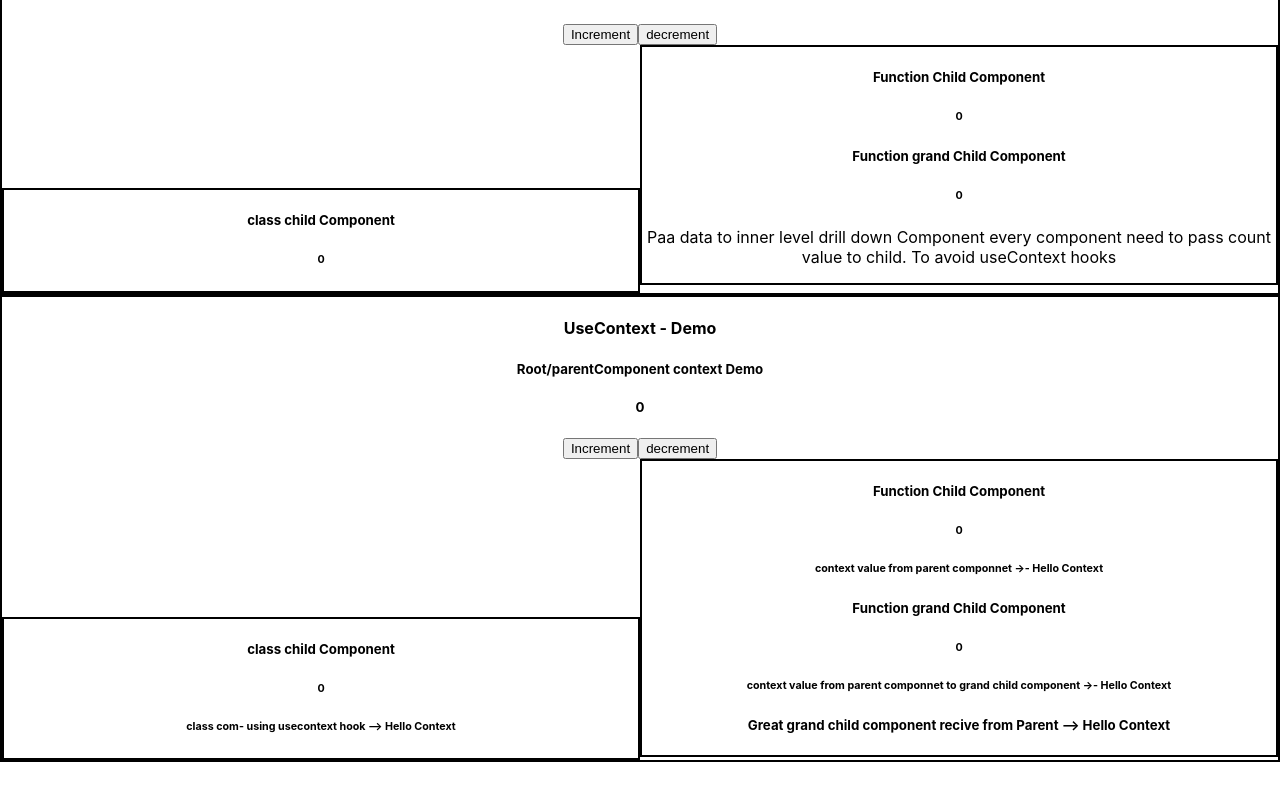
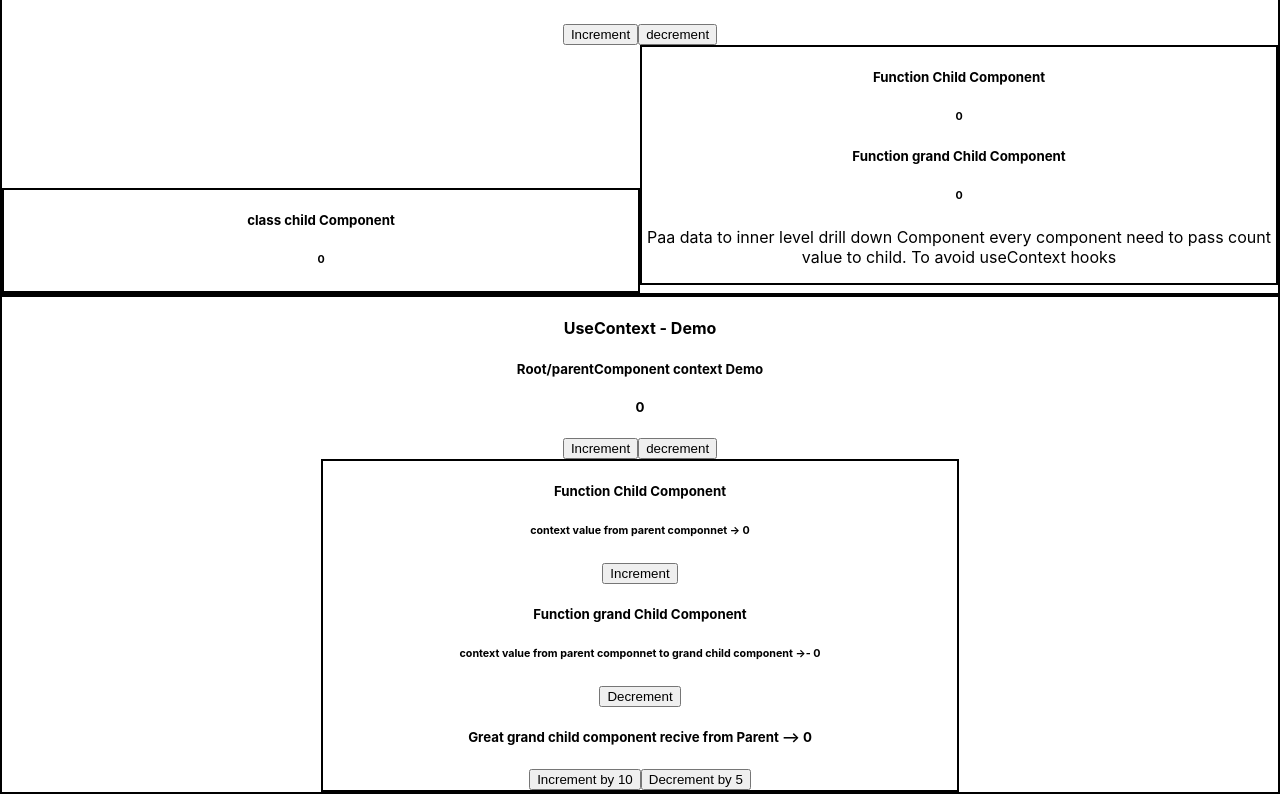
Before and after one commit to gnganapath/DipeshMalvia_YT_UI, a React (Create React App) app in the folder react-hooks/: page / in a window 1280 px wide. Shown: the part 1212-2006 px from the top of the page. Before the commit the page ends 1974 px from the top, so only its background shows below. Built offline with nearby package versions, Linux system fonts and the light colour scheme.

Commit message:
useContextHook - full code top -> bottom , anywhere to top

```diff
--- a/react-hooks/src/hooks-components/useContextHook/FComponentChild.js
+++ b/react-hooks/src/hooks-components/useContextHook/FComponentChild.js
@@ -2,27 +2,27 @@ import React, { useContext } from 'react';
 import { FComponentGreatGrandChild } from './FComponentgreatGrandChild';
 import { CounterContext } from './createContext/counterContext';
 
-export const FComponentChild = ({counter}) =>{
-const value = useContext(CounterContext);
+export const FComponentChild = () =>{
+const {counter, setCounter} = useContext(CounterContext);
 return (
      <div className="border">
         <h5> Function Child Component </h5>
-        <h6>{counter }</h6>
-        <h6> context value from parent componnet ->- { value } </h6>
-        <FChild counter = {counter} />
+        <h6>context value from parent componnet -> {counter }</h6>
+        <button onClick= { ()=> setCounter(counter +1)}>Increment</button>
+        <FChild />
     </div>
 )
 
 }
 
-const FChild = ( {counter }) =>{
-    const value = useContext(CounterContext);
+const FChild = () =>{
+    const {counter, setCounter} = useContext(CounterContext);
     return (
         <>
             <span className="border1">
                 <h5> Function grand Child Component </h5>
-                <h6>{counter }</h6>
-                <h6> context value from parent componnet to grand child component ->- { value } </h6>
+                <h6> context value from parent componnet to grand child component ->- { counter } </h6>
+                 <button onClick= { ()=> setCounter(counter -1)}>Decrement</button>
             </span>
             <FComponentGreatGrandChild />
         </>
--- a/react-hooks/src/hooks-components/useContextHook/FComponentgreatGrandChild.js
+++ b/react-hooks/src/hooks-components/useContextHook/FComponentgreatGrandChild.js
@@ -3,13 +3,13 @@ import { CounterContext } from './createContext/counterContext';
 
 export const FComponentGreatGrandChild = () =>{
 
-    const value = useContext(CounterContext);
+    const {counter, setCounter} = useContext(CounterContext);
 
     return (
         <>
-        <h5> Great grand child component recive from Parent --> {value}</h5>
-
-
+        <h5> Great grand child component recive from Parent --> {counter}</h5>
+        <button onClick= { ()=> setCounter(counter +10 )}>Increment by 10</button>
+        <button onClick= { ()=> setCounter(counter -5 )}>Decrement by 5</button>
         </>
     )
 }
--- a/react-hooks/src/hooks-components/useContextHook/useContextHook.js
+++ b/react-hooks/src/hooks-components/useContextHook/useContextHook.js
@@ -27,9 +27,9 @@ const [counter, setCounter] = useState(0);
             <button onClick={increment}>Increment</button>
             <button onClick={decrement}>decrement</button>
              <div>
-                <CounterContext.Provider value = "Hello Context">
-                    <div style={{width: '50%', display: 'inline-block'}}> <CComponentChild  counter = {counter} /> </div>
-                    <div style={{width: '50%', display: 'inline-block'}}> <FComponentChild  counter = {counter}  /> </div>
+                <CounterContext.Provider value = {{counter, setCounter}}>
+                    {/*<div style={{width: '50%', display: 'inline-block'}}> <CComponentChild   /> </div>*/}
+                    <div style={{width: '50%', display: 'inline-block'}}> <FComponentChild   /> </div>
                 </CounterContext.Provider>
             </div>
         </div>
```
